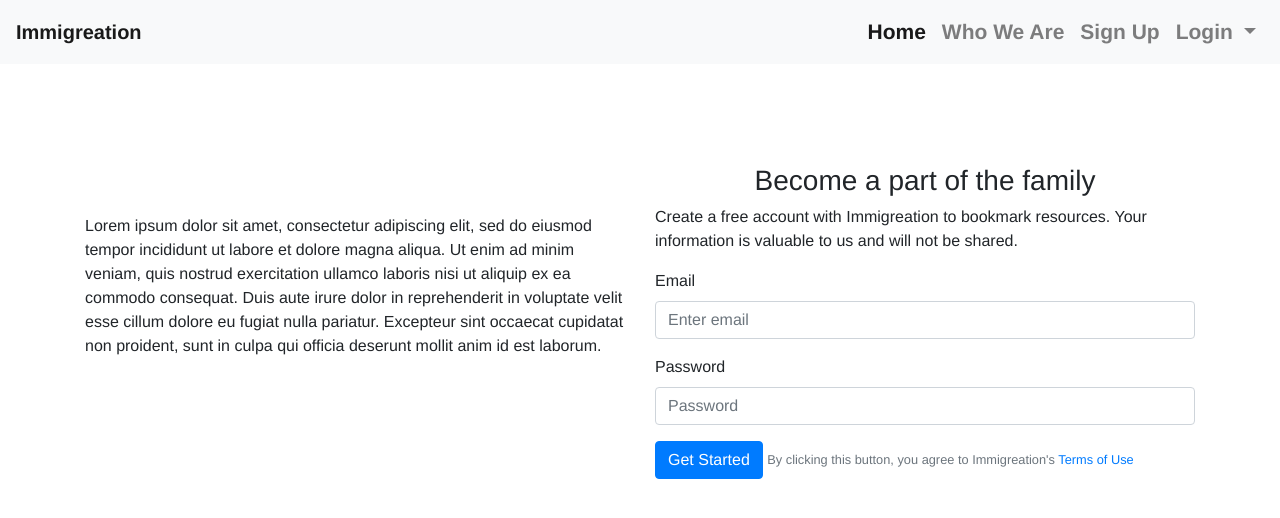
After one commit to unibri/cis5800, a PHP site: page /signup.html in a window 1280 px wide. The commit adds this page. Shown: the top 518 px of the page. Run offline with PHP 8.4, Linux system fonts and the light colour scheme.

```diff
--- a/css/home.css
+++ b/css/home.css
@@ -34,3 +34,7 @@
 .category{
 	text-align:center;
 }
+/*sign up page styling*/
+.pad{
+	padding-top:100px;
+}
--- a/index.html
+++ b/index.html
@@ -13,7 +13,7 @@
   <body>
   <!--NAVBAR-->
   <nav class="navbar navbar-expand-lg navbar-light bg-light" style="background-color: #00000;">
-  <a class="navbar-brand" href="#">Immigreation</a>
+  <a class="navbar-brand" href="index.html">Immigreation</a>
   <button class="navbar-toggler" type="button" data-toggle="collapse" data-target="#navbarSupportedContent" aria-controls="navbarSupportedContent" aria-expanded="false" aria-label="Toggle navigation">
     <span class="navbar-toggler-icon"></span>
   </button>
@@ -21,13 +21,13 @@
   <div class="collapse navbar-collapse" id="navbarSupportedContent">
     <ul class="navbar-nav ml-auto">
       <li class="nav-item active">
-        <a class="nav-link" href="#">Home <span class="sr-only">(current)</span></a>
+        <a class="nav-link" href="index.html">Home <span class="sr-only">(current)</span></a>
       </li>
       <li class="nav-item">
         <a class="nav-link" href="#"> Who We Are</a>
       </li>
 	  <li class="nav-item">
-        <a class="nav-link" href="#">Sign Up</a>
+        <a class="nav-link" href="signup.html">Sign Up</a>
       </li>
       <li class="nav-item dropdown">
         <a class="nav-link dropdown-toggle" href="#" id="navbarDropdown" role="button" data-toggle="dropdown" aria-haspopup="true" aria-expanded="false">
--- /dev/null
+++ b/signup.html
@@ -0,0 +1,87 @@
+<!doctype html>
+<html lang="en">
+  <head>
+    <!-- Required meta tags -->
+    <meta charset="utf-8">
+    <meta name="viewport" content="width=device-width, initial-scale=1, shrink-to-fit=no">
+
+    <!-- Bootstrap CSS -->
+    <link rel="stylesheet" href="https://stackpath.bootstrapcdn.com/bootstrap/4.3.1/css/bootstrap.min.css" integrity="sha384-ggOyR0iXCbMQv3Xipma34MD+dH/1fQ784/j6cY/iJTQUOhcWr7x9JvoRxT2MZw1T" crossorigin="anonymous">
+	<link type="text/css" href="css/home.css" rel="stylesheet">
+    <title>Immigreation</title>
+  </head>
+  <body>
+  <!--NAVBAR-->
+  <nav class="navbar navbar-expand-lg navbar-light bg-light" style="background-color: #00000;">
+  <a class="navbar-brand" href="index.html">Immigreation</a>
+  <button class="navbar-toggler" type="button" data-toggle="collapse" data-target="#navbarSupportedContent" aria-controls="navbarSupportedContent" aria-expanded="false" aria-label="Toggle navigation">
+    <span class="navbar-toggler-icon"></span>
+  </button>
+
+  <div class="collapse navbar-collapse" id="navbarSupportedContent">
+    <ul class="navbar-nav ml-auto">
+      <li class="nav-item active">
+        <a class="nav-link" href="index.html">Home <span class="sr-only">(current)</span></a>
+      </li>
+      <li class="nav-item">
+        <a class="nav-link" href="#"> Who We Are</a>
+      </li>
+	  <li class="nav-item">
+        <a class="nav-link" href="signup.hmtl">Sign Up</a>
+      </li>
+      <li class="nav-item dropdown">
+        <a class="nav-link dropdown-toggle" href="#" id="navbarDropdown" role="button" data-toggle="dropdown" aria-haspopup="true" aria-expanded="false">
+          Login
+        </a>
+        <div class="dropdown-menu" aria-labelledby="navbarDropdown">
+         <form>
+			<div class="form-group loginInput">
+				<label for="loginEmail">Email</label>
+				<input type="email" class="form-control" id="loginEmail" aria-describedby="emailHelp" placeholder="Enter email">
+			</div>
+			<div class="form-group loginInput">
+				<label for="loginPassword">Password</label>
+				<input type="password" class="form-control" id="loginPassword" placeholder="Password">
+			</div>
+			<button type="submit" class="btn btn-primary">Login</button>
+		 </form>
+        </div>
+      </li>
+    </ul>
+  </div>
+</nav>
+<!-- MAIN CONTENT USING BOOTSTRAP GRID TO ENSURE MOBILE RESPONSIVE-->
+	<div class = "pad"></div>
+	<div class="container">
+		<div class="row">
+			<div class="col">
+			<p style="padding-top:50px">Lorem ipsum dolor sit amet, consectetur adipiscing elit, sed do eiusmod tempor incididunt ut
+			labore et dolore magna aliqua. Ut enim ad minim veniam, quis nostrud exercitation ullamco laboris nisi ut aliquip ex ea commodo consequat.
+			Duis aute irure dolor in reprehenderit in voluptate velit esse cillum dolore eu fugiat nulla pariatur. Excepteur sint occaecat cupidatat non
+			proident, sunt in culpa qui officia deserunt mollit anim id est laborum. </p>
+			</div>
+			<div class="col">
+			<h3 style="text-align:center">Become a part of the family </h3>
+			<p> Create a free account with Immigreation to bookmark resources. Your information is valuable to us and will not be shared. </p>
+			<form>
+			<div class="form-group createAccountInput">
+				<label for="loginEmail">Email</label>
+				<input type="email" class="form-control" id="accountEmail" aria-describedby="emailHelp" placeholder="Enter email">
+			</div>
+			<div class="form-group createAccountInput">
+				<label for="loginPassword">Password</label>
+				<input type="password" class="form-control" id="accountPassword" placeholder="Password">
+			</div>
+			<button type="submit" class="btn btn-primary">Get Started</button>
+			<small id="terms" class="text-muted"> By clicking this button, you agree to Immigreation's <a href="">Terms of Use </a> </small>
+		 </form>
+			</div>
+		</div>
+	</div>
+    <!-- Optional JavaScript -->
+    <!-- jQuery first, then Popper.js, then Bootstrap JS -->
+    <script src="https://code.jquery.com/jquery-3.3.1.slim.min.js" integrity="sha384-q8i/X+965DzO0rT7abK41JStQIAqVgRVzpbzo5smXKp4YfRvH+8abtTE1Pi6jizo" crossorigin="anonymous"></script>
+    <script src="https://cdnjs.cloudflare.com/ajax/libs/popper.js/1.14.7/umd/popper.min.js" integrity="sha384-UO2eT0CpHqdSJQ6hJty5KVphtPhzWj9WO1clHTMGa3JDZwrnQq4sF86dIHNDz0W1" crossorigin="anonymous"></script>
+    <script src="https://stackpath.bootstrapcdn.com/bootstrap/4.3.1/js/bootstrap.min.js" integrity="sha384-JjSmVgyd0p3pXB1rRibZUAYoIIy6OrQ6VrjIEaFf/nJGzIxFDsf4x0xIM+B07jRM" crossorigin="anonymous"></script>
+  </body>
+</html>
```
Also changed, not shown: template.html (deleted, +0 -53 lines).
